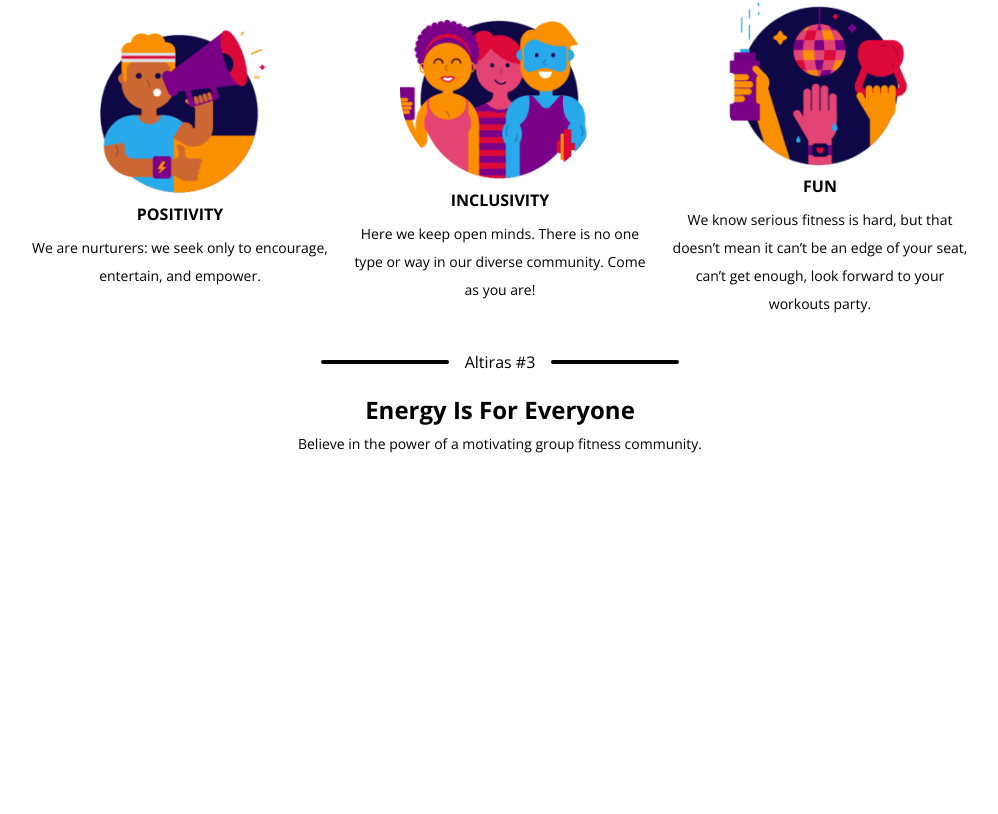
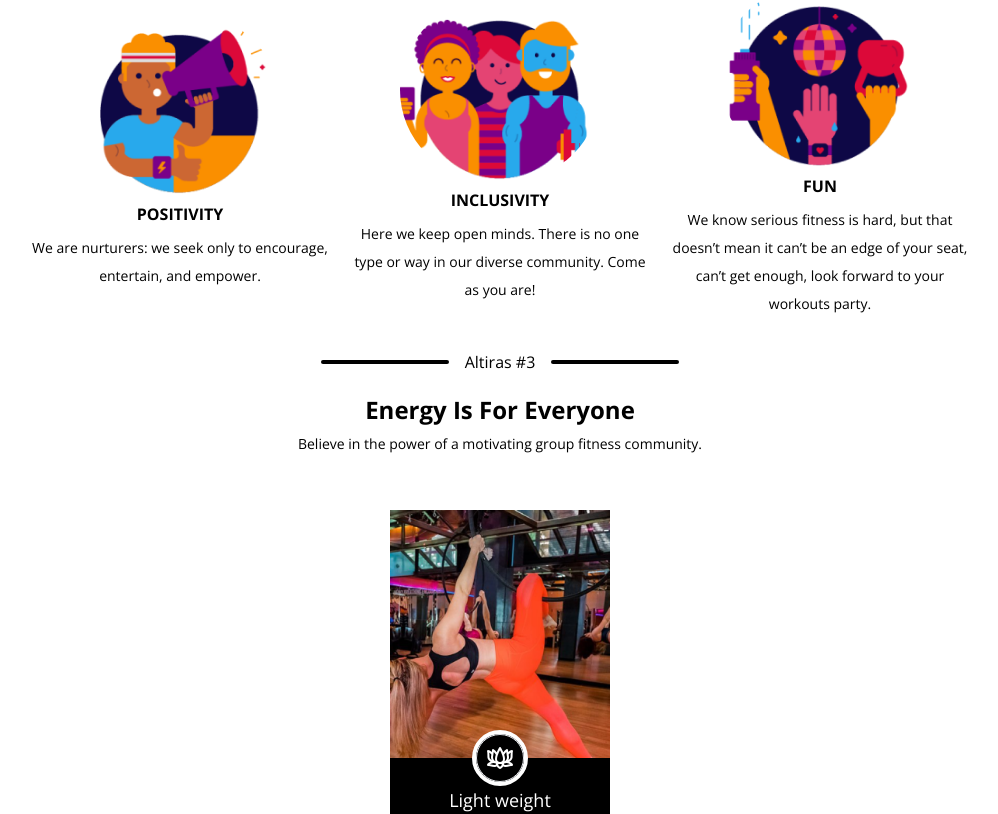
Before and after one commit to 92isaac/body_builder, a Next.js app: page / in a window 1280 px wide. Shown: the part 2204-3018 px from the top of the page, without its empty margins (140-1138 px from the left). Before the commit the page ends 2710 px from the top, so only its background shows below. Built offline with nearby package versions, Linux system fonts and the light colour scheme.

Commit message:
exercise card sample

```diff
--- a/src/app/globals.css
+++ b/src/app/globals.css
@@ -37,3 +37,8 @@
   background-repeat: no-repeat;
   background-size: cover;
 }
+
+.hoverState:hover .card-text{
+  display: block;
+  opacity: 100%;
+}
--- a/src/app/page.tsx
+++ b/src/app/page.tsx
@@ -1,4 +1,5 @@
 import { Altiraser } from "@/components/landing/Altiraser";
+import ExerciseGallery from "@/components/landing/ExerciseGallery";
 import { Hero } from "@/components/landing/Hero";
 import HeroHelp from "@/components/landing/HeroHelp";
 import LocationContainer from "@/components/landing/LocationContainer";
@@ -16,6 +17,7 @@ export default function Home() {
       </div>
       <HeroHelp />
       <Altiraser text="Altiras #3" title="Energy is for Everyone" description="Believe in the power of a motivating group fitness community."/>
+      <ExerciseGallery />
      </main>
   )
 }
--- a/src/asset/images.ts
+++ b/src/asset/images.ts
@@ -7,3 +7,5 @@ export const gymInstructor = `${imagePath}/gymGuy.png`
 export const help1 = `${imagePath}/illustration1.png`
 export const help2 = `${imagePath}/illustration2.png`
 export const help3 = `${imagePath}/illustration3.png`
+export const exercise1 = `${imagePath}/1.png`
+export const lotus = `${imagePath}/Lotus.png`
--- /dev/null
+++ b/src/components/landing/ExerciseGallery.tsx
@@ -0,0 +1,37 @@
+import { exercise1, lotus } from "@/asset/images";
+import Image from "next/image";
+
+const ExerciseGallery = () => {
+  return (
+    <div className="relative">
+      <div className="w-full my-1 md:w-[200px] md:h-[280px] lg:w-[220px] lg:h-[300px] relative overflow-hidden">
+        <Image
+          src={exercise1}
+          width={220}
+          height={300}
+          alt="project "
+          className="projectimg w-full cursor-pointer h-full object-cover transform hover:scale-105 transition duration-1000 ease-in-out"
+        />
+      </div>
+      <div className="hoverState absolute h-fit bottom-0 bg-black left-0 w-full text-white transition text-center opacity-100 hover:opacity-50 hover:h-[70%]">
+        <div className="relative">
+          <div className="absolute rounded-full bg-black border-white border-4 transform left-[50%] translate-x-[-50%] translate-y-[-50%]">
+            <Image
+              src={lotus}
+              width={500}
+              height={500}
+              alt="project "
+              className="cursor-pointer p-2 w-full border rounded-full h-full object-cover"
+            />
+          </div>
+          <h1 className="text-lg pt-7 text-center opacity-100">Light weight</h1>
+          <p className="hidden text-sm card-text">
+            Improves strength, balance and flexibility.
+          </p>
+        </div>
+      </div>
+    </div>
+  );
+};
+
+export default ExerciseGallery;
```
Also changed, not shown: public/images/Lotus.png (added), public/images/_DSC8209 2.png (added).
